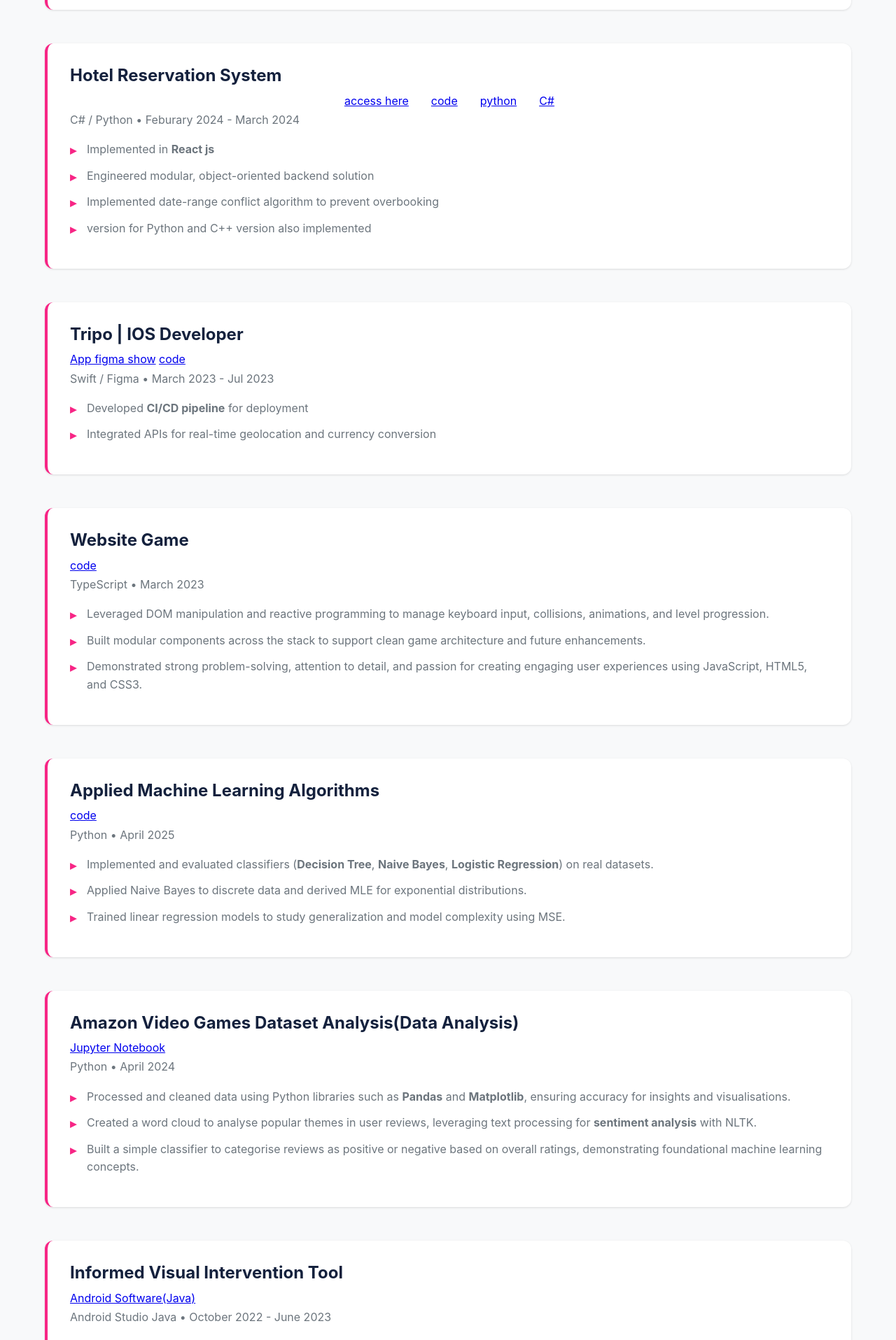
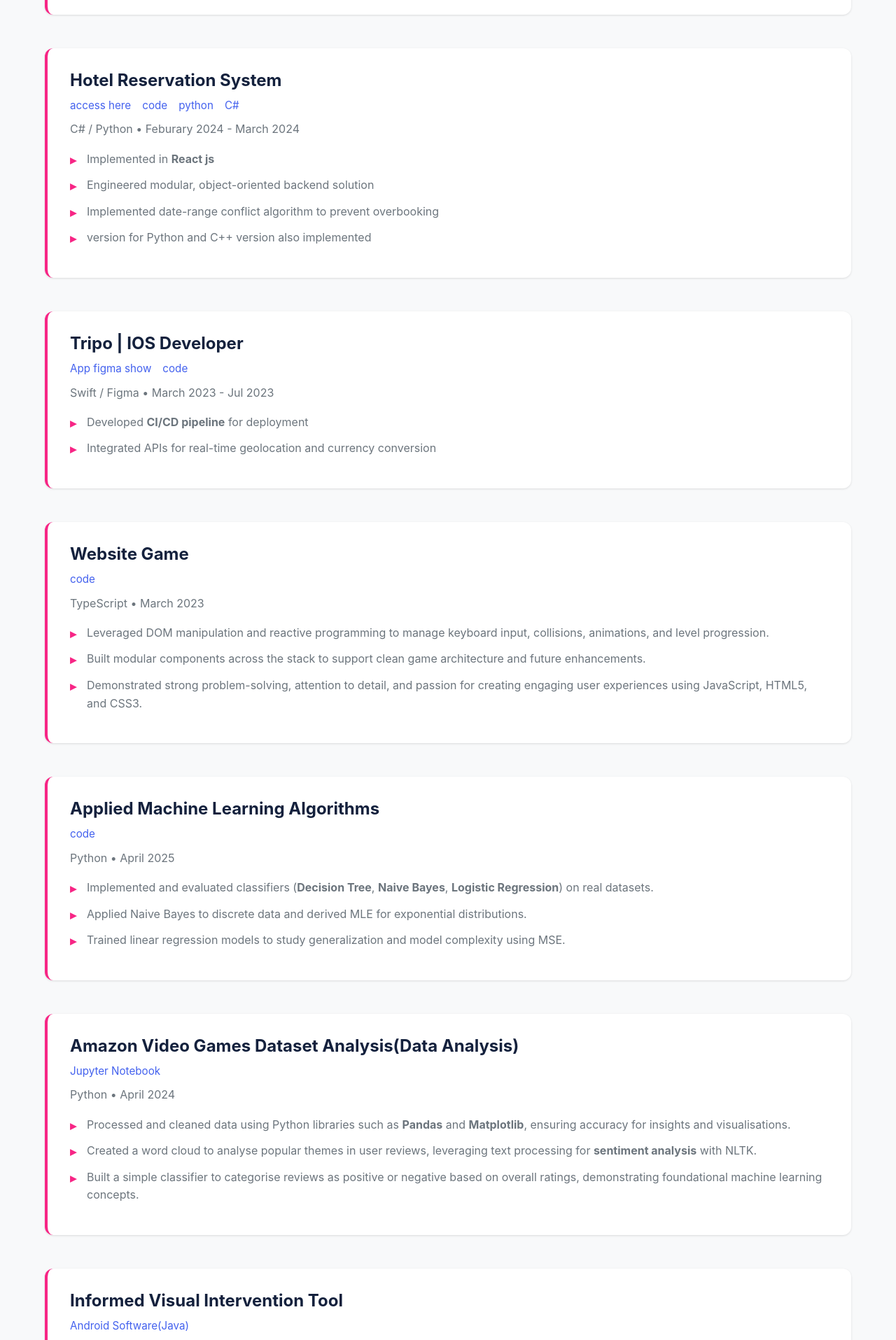
Before and after one commit to hlin0023/huiying-lin-portfolio, a React (Create React App) app: page / in a window 1280 px wide. Shown: the part 4436-6351 px from the top of the page at 70% size. Built offline with nearby package versions, Linux system fonts and the light colour scheme.

Commit message:
project hyperlinks

```diff
--- a/src/components/Projects.css
+++ b/src/components/Projects.css
@@ -1,4 +1,23 @@
 /* Projects.css */
+.project-links {
+  display: flex;
+  gap: 1rem;
+  margin-bottom: 0.5rem;
+  flex-wrap: wrap;
+}
+
+.project-links a {
+  color: #4361ee;
+  text-decoration: none;
+  font-size: 0.95rem;
+  transition: color 0.3s ease;
+}
+
+.project-links a:hover {
+  color: #3a0ca3;
+  text-decoration: underline;
+}
+
 .header {
   position: sticky;
   top: 0;
--- a/src/components/Projects.jsx
+++ b/src/components/Projects.jsx
@@ -7,7 +7,9 @@ const Projects = () => {
     <h2>Software Projects</h2>
       <div className="project">
         <h3>Phishing Website Detection</h3>
+        <div className="project-links">
           <a href="https://github.com/hlin0023/phishing-detectionML" target="_blank" rel="noopener noreferrer">Machine Learning Project</a>
+        </div>
         <p className="tech">Python • May 2025 </p>
         <ul>
           <li>Built an ML pipeline to detect phishing websites using engineered features from URLs, page titles, and HTML metadata.</li>
@@ -20,13 +22,10 @@ const Projects = () => {
 
       <div className="project">
         <h3>Hotel Reservation System</h3>
-        <div className="contact-links">
+        <div className="project-links">
           <a href="https://hlin0023.github.io/hotel-booking-project/" target="_blank" rel="noopener noreferrer">access here</a>
-          <a> </a>
           <a href="https://github.com/hlin0023/hotel-booking-project/tree/main" target="_blank" rel="noopener noreferrer">code</a>
-          <a> </a>
           <a href="https://github.com/hlin0023/Hotel-Booking-System/tree/main/python%20version%20code" target="_blank" rel="noopener noreferrer">python</a>
-          <a> </a>
           <a href="https://github.com/hlin0023/Hotel-Booking-System" target="_blank" rel="noopener noreferrer">C#</a>
         </div>
         <p className="tech">C# / Python • Feburary 2024 - March 2024</p>
@@ -40,9 +39,10 @@ const Projects = () => {
 
       <div className="project">
         <h3>Tripo | IOS Developer</h3>
+        <div className="project-links">
           <a href="https://www.figma.com/proto/dylExBP52fIbJAFc6rHGTy/Untitled?node-id=1-2&starting-point-node-id=1%3A2" target="_blank" rel="noopener noreferrer">App figma show</a>
-        <a> </a>
           <a href="https://github.com/hlin0023/IosTravelApp" target="_blank" rel="noopener noreferrer">code</a>
+        </div>
         <p className="tech">Swift / Figma • March 2023 - Jul 2023</p>
         <ul>
           <li>Developed <strong>CI/CD pipeline</strong> for deployment</li>
@@ -52,7 +52,9 @@ const Projects = () => {
 
       <div className="project">
         <h3>Website Game</h3>
+        <div className="project-links">
           <a href="https://github.com/hlim0023/frogger/tree/main" target="_blank" rel="noopener noreferrer">code</a>
+        </div>
         <p className="tech">TypeScript • March 2023 </p>
         <ul>
           <li>Leveraged DOM manipulation and reactive programming to manage keyboard input, collisions, animations, and level progression.</li>
@@ -63,7 +65,9 @@ const Projects = () => {
 
       <div className="project">
         <h3>Applied Machine Learning Algorithms</h3>
+        <div className="project-links">
           <a href="https://github.com/hlin0023/machine-learning-algorithms-" target="_blank" rel="noopener noreferrer">code</a>
+        </div>
         <p className="tech">Python • April 2025 </p>
         <ul>
           <li>Implemented and evaluated classifiers (<strong>Decision Tree</strong>, <strong>Naive Bayes</strong>, <strong>Logistic Regression</strong>) on real datasets.</li>
@@ -75,7 +79,9 @@ const Projects = () => {
 
       <div className="project">
         <h3>Amazon Video Games Dataset Analysis(Data Analysis) </h3>
+        <div className="project-links">
           <a href="https://github.com/hlin0023/snap" target="_blank" rel="noopener noreferrer">Jupyter Notebook</a>
+        </div>
         <p className="tech">Python • April 2024 </p>
         <ul>
           <li>Processed and cleaned data using Python libraries such as <strong>Pandas</strong> and <strong>Matplotlib</strong>, ensuring accuracy for insights and visualisations.</li>
@@ -87,7 +93,9 @@ const Projects = () => {
 
       <div className="project">
         <h3>Informed Visual Intervention Tool</h3>
+        <div className="project-links">
           <a href="https://github.com/hlim0023/Android-Application" target="_blank" rel="noopener noreferrer">Android Software(Java)</a>
+        </div>
         <p className="tech">Android Studio Java •  October 2022 - June 2023 </p>
         <ul>
           <li>Led 3 developers in <strong>Agile sprints</strong>, delivering the Android app <strong>2 weeks early</strong> by prioritizing critical path tasks and resolving 15+ blockers.</li>
@@ -100,7 +108,9 @@ const Projects = () => {
 
       <div className="project">
         <h3>Lambda Calculus Parser (Functional Programming) </h3>
-        <a href="https://github.com/hlin0023/snap" target="_blank" rel="noopener noreferrer"> Haskell</a>
+        <div className="project-links">
+          <a href="https://github.com/hlin0023/snap" target="_blank" rel="noopener noreferrer">Haskell</a>
+        </div>
         <p className="tech">Haskell • Oct 2022 – Dec 2022 </p>
         <ul>
           <li>Designed and implemented a parser for <strong>Lambda Calculus expressions</strong> using parser combinators and recursive descent techniques.</li>
```
Lines whose indentation alone changed are shown as unchanged.
